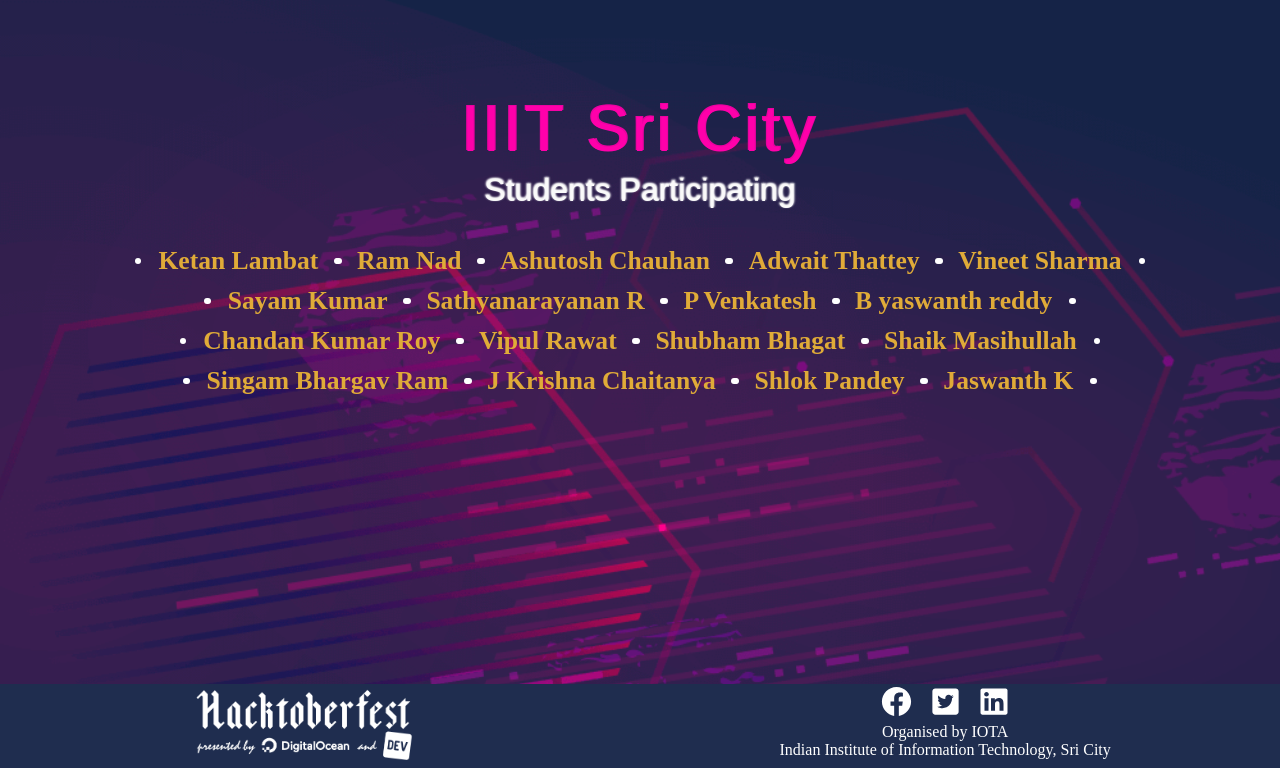
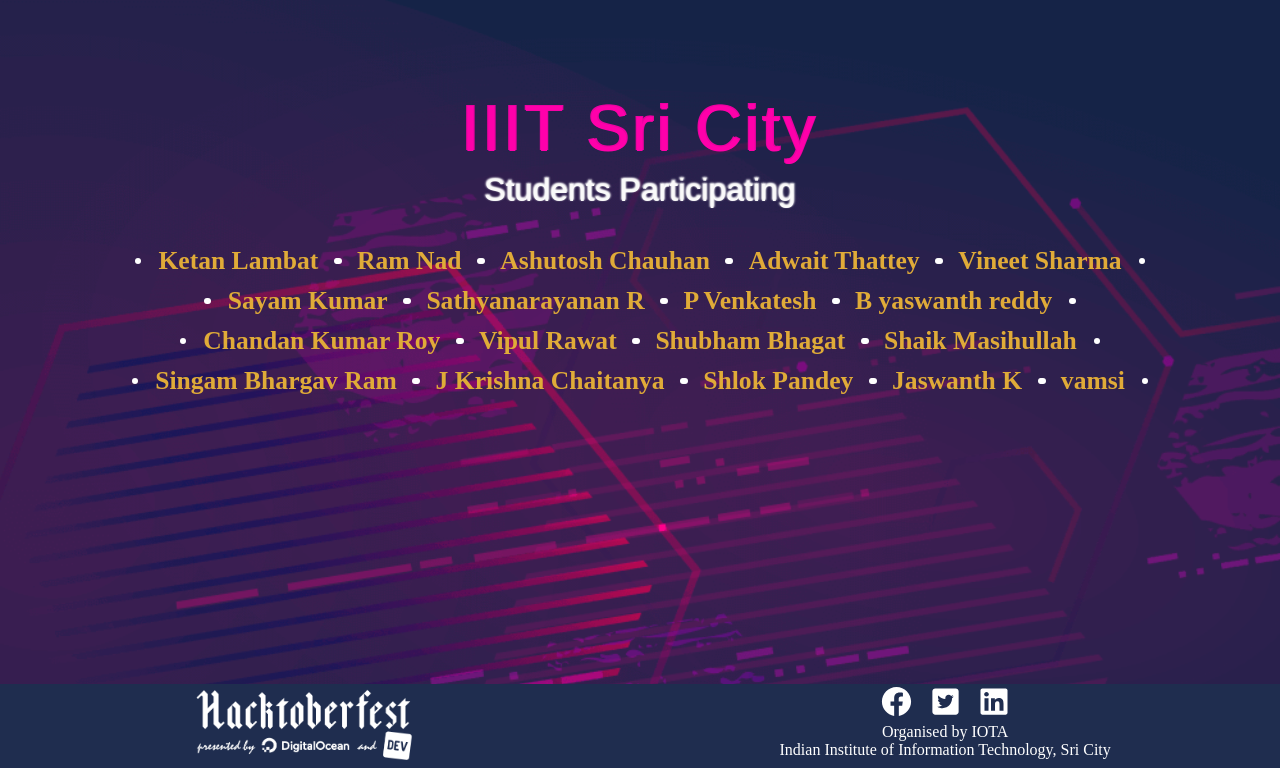
Before and after one commit to Project-Club-IIITS/hacktoberfest2019-participants, a Jekyll site: the page index.html, which Jekyll copies as it is, in a window 1280 px wide, cut to the strip 132-900 px from the top of the page. Built offline with Jekyll 4.4.1, drawn with Linux system fonts in a browser that asks for light colours; some web fonts are replaced.

Commit message:
add participant name

```diff
--- a/index.html
+++ b/index.html
@@ -63,6 +63,7 @@
                 <li><a href="https://github.com/chaitanya531">J Krishna Chaitanya</a></li>
                 <li><a href="https://github.com/b30wulffz">Shlok Pandey</a></li>
                 <li><a href="https://github.com/JazzKriss21">Jaswanth K</a></li>
+		<li><a href="https://github.com/vamsi852900">vamsi</a></li>
 
             </ul>
         </div>
```
